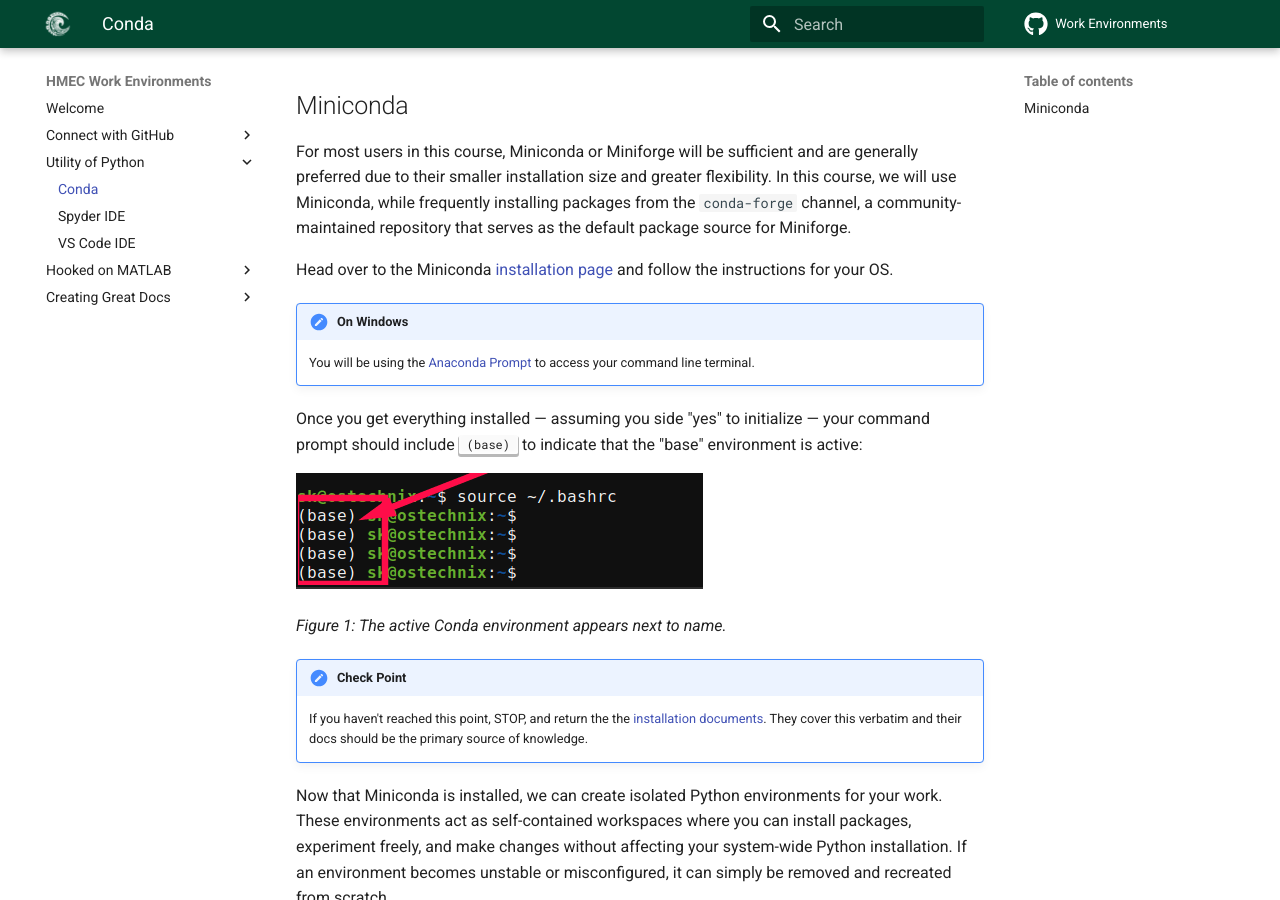
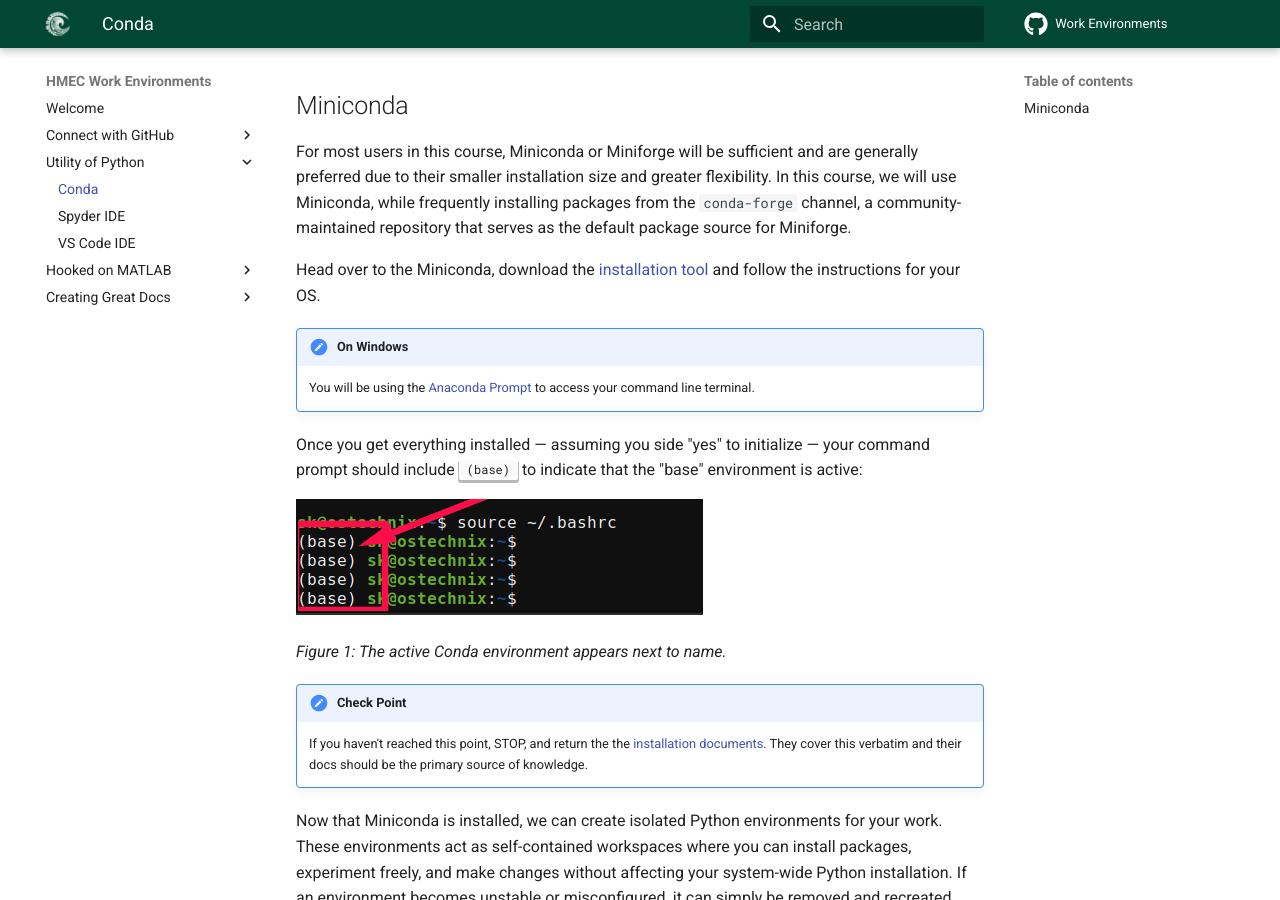
Before and after one commit to HMEC-UH/work_environments, an MkDocs documentation site: the page built from docs/src/python/conda.md, in a window 1280 px wide and 900 px high, scrolled down 420 px. Built offline with MkDocs 1.6.1 and Material for MkDocs 9.7.7, drawn with Linux system fonts in a browser that asks for light colours; plug-ins that fetch from the network failed and are left out; comment, search, counter and statistics services are not loaded.

Commit message:
Revise Miniconda installation link
Updated the link text for Miniconda installation instructions.

```diff
--- a/docs/src/python/conda.md
+++ b/docs/src/python/conda.md
@@ -8,7 +8,7 @@ Managing Python dependencies manually is generally impractical for computing wor
 ## Miniconda
 For most users in this course, Miniconda or Miniforge will be sufficient and are generally preferred due to their smaller installation size and greater flexibility. In this course, we will use Miniconda, while frequently installing packages from the `conda-forge` channel, a community-maintained repository that serves as the default package source for Miniforge.
 
-Head over to the Miniconda [installation page](https://www.anaconda.com/docs/getting-started/miniconda/install/overview) and follow the instructions for your OS.
+Head over to the Miniconda, download the [installation tool](https://www.anaconda.com/download/success) and follow the instructions for your OS.
 
 !!! note "On Windows"
     You will be using the [Anaconda Prompt](https://www.anaconda.com/docs/getting-started/miniconda/install/windows-gui-install#verify-your-install) to access your command line terminal.
```
